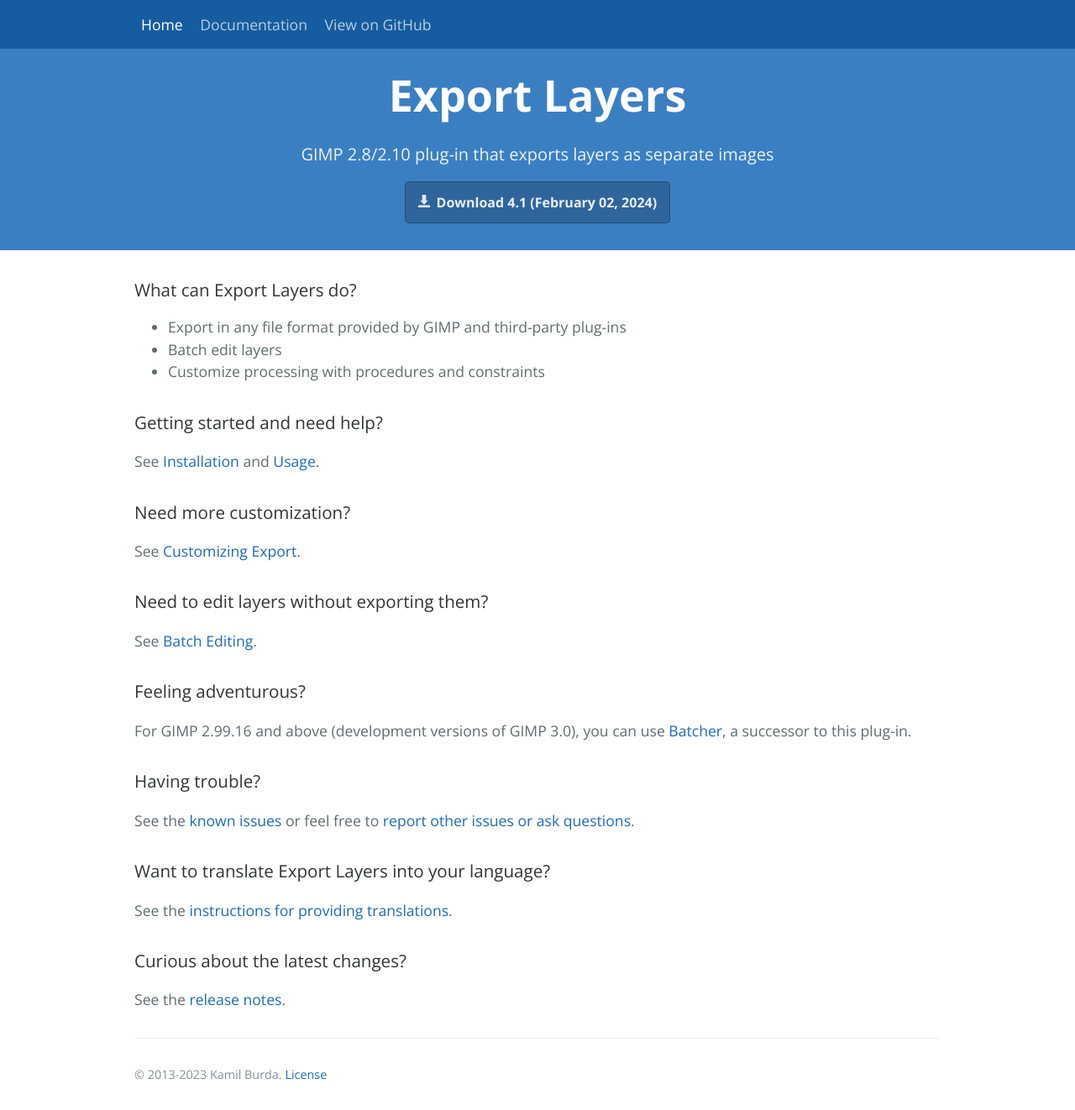
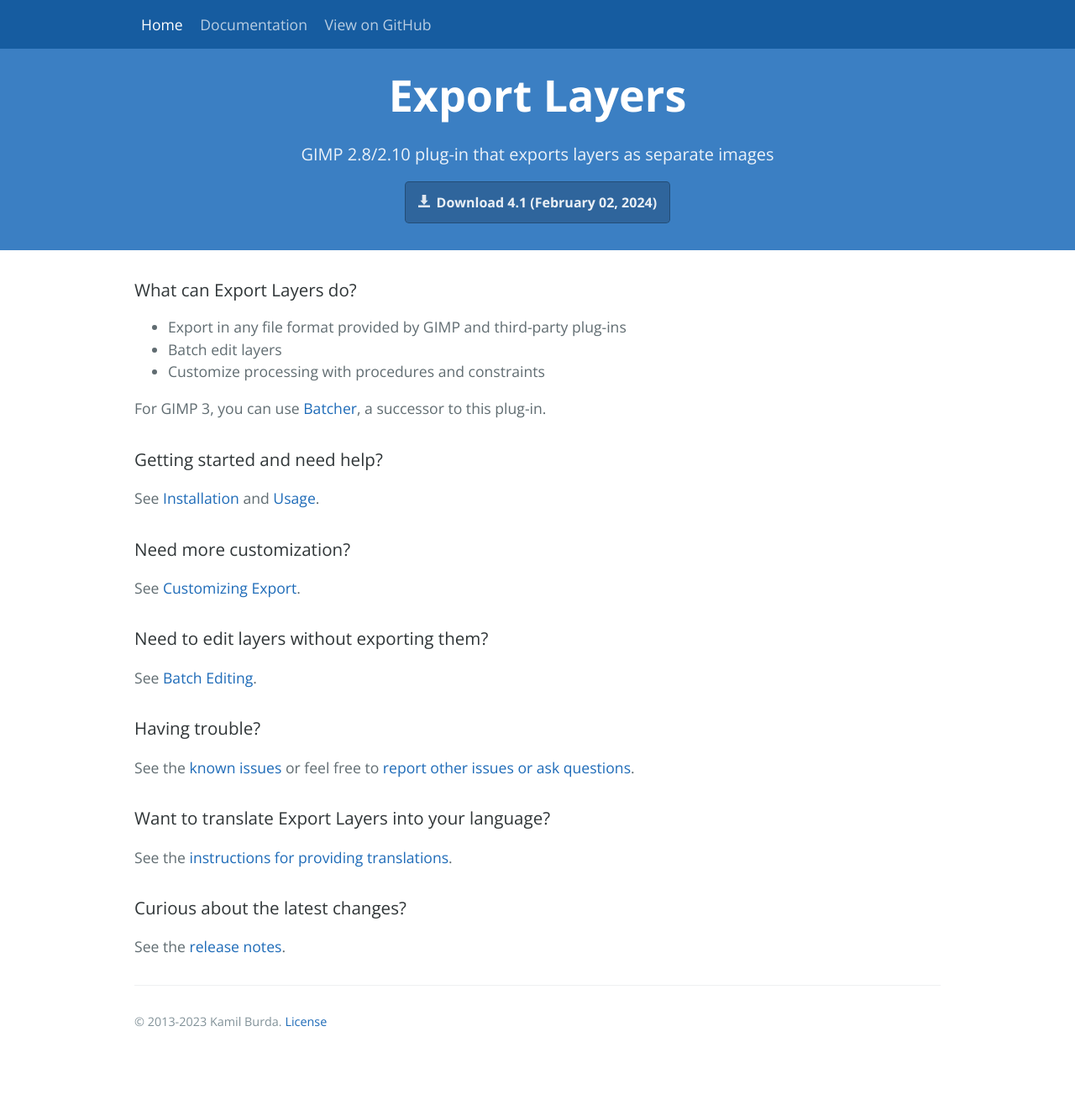
Before and after one commit to kamilburda/gimp-export-layers, a Jekyll site: the page built from index.md, in a window 1280 px wide. Shown: the whole page at 84% size. Built offline with Jekyll 4.4.1, drawn with Linux system fonts in a browser that asks for light colours; after the commit the page ends 1259 px from its top, so only the background shows below that.

Commit message:
Update docs

```diff
--- a/index.md
+++ b/index.md
@@ -26,11 +28,6 @@
 See [Batch Editing](sections/Batch-Editing.html).
 
 
-### Feeling adventurous?
-
-For GIMP 2.99.16 and above (development versions of GIMP 3.0), you can use [Batcher](https://kamilburda.github.io/batcher/), a successor to this plug-in.
-
-
 ### Having trouble?
 
 See the [known issues](sections/Known-Issues.html) or feel free to [report other issues or ask questions](https://github.com/kamilburda/gimp-export-layers/issues).
```
Also changed, not shown: other parts of index.md (+2 -0 lines), dev/sections/index.md (+0 -5 lines).
